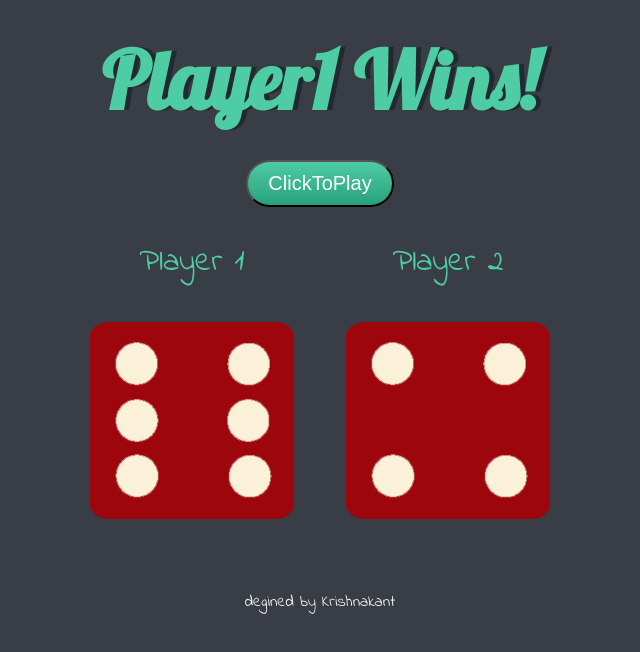
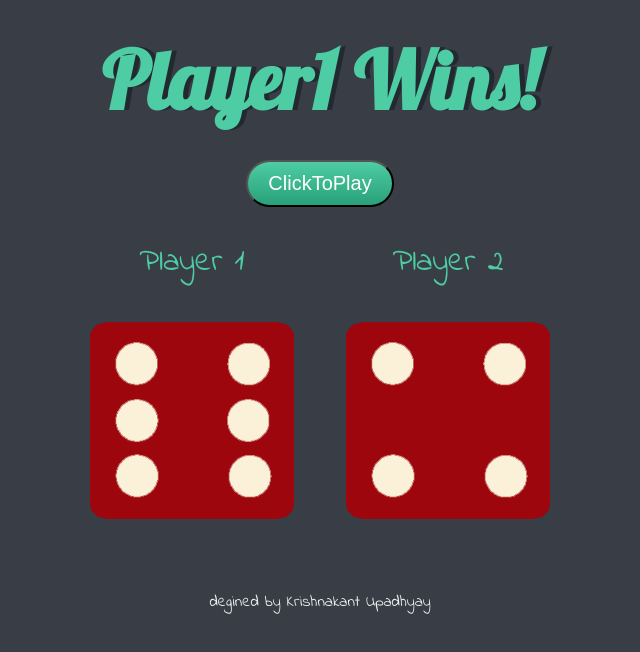
Before and after one commit to krishnakant196/DiceGame, a plain HTML site: page index.html in a window 1280 px wide. Shown: the whole page, without its empty margins (320-960 px from the left). Drawn offline with Linux system fonts and the light colour scheme.

Commit message:
name updated

```diff
--- a/index.html
+++ b/index.html
@@ -30,6 +30,6 @@
   </body>
 
   <footer>
-    degined by Krishnakant
+    degined by Krishnakant Upadhyay
   </footer>
 </html>
```
